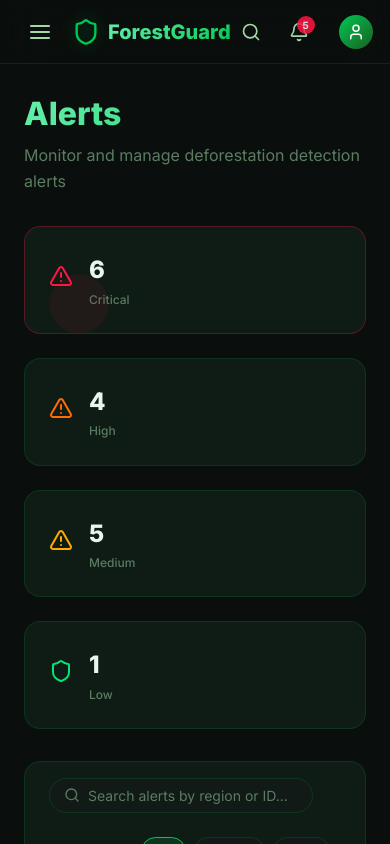
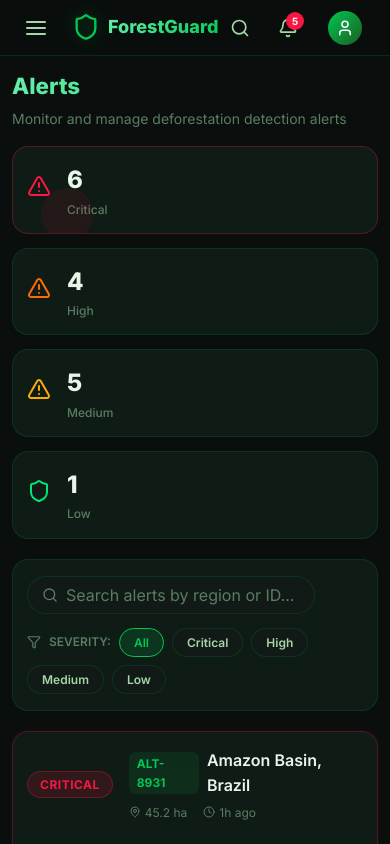
Before and after one commit to kishor1326/deforestation-detection, a React (Vite) app: page /alerts in a window 390 px wide. Shown: the top 844 px of the page. Built offline with nearby package versions, Linux system fonts and the light colour scheme; no server answers.

Commit message:
feat: full mobile + desktop responsive UI overhaul

```diff
--- a/src/App.css
+++ b/src/App.css
@@ -1,7 +1,6 @@
-.app-container {
-  min-height: 100vh;
-}
+.app-container { min-height: 100vh; }
 
+/* Desktop main layout */
 .main-content {
   padding-top: var(--navbar-height);
   margin-left: var(--sidebar-width);
@@ -18,13 +17,20 @@
   padding-top: 0;
 }
 
+/* Mobile layout */
 @media (max-width: 768px) {
   .main-content {
-    margin-left: 0;
+    margin-left: 0 !important;
+    padding-top: var(--navbar-height);
+  }
+  .main-content.full-width {
+    padding-top: 0;
   }
   .main-content.sidebar-collapsed {
-    margin-left: 0;
+    margin-left: 0 !important;
   }
+
+  /* Mobile backdrop when sidebar is open */
   .mobile-sidebar-backdrop {
     display: block;
     position: fixed;
@@ -32,11 +38,15 @@
     left: 0;
     right: 0;
     bottom: 0;
-    background: rgba(0, 0, 0, 0.5);
-    backdrop-filter: blur(4px);
+    background: rgba(0, 0, 0, 0.6);
+    backdrop-filter: blur(2px);
     z-index: 998;
     animation: fadeIn 0.2s ease-out;
   }
+}
+
+@media (min-width: 769px) {
+  .mobile-sidebar-backdrop { display: none !important; }
 }
 
 @keyframes fadeIn {
--- a/src/components/Navbar.css
+++ b/src/components/Navbar.css
@@ -4,7 +4,7 @@
   left: 0;
   right: 0;
   height: var(--navbar-height);
-  background: rgba(10, 15, 13, 0.9);
+  background: rgba(10, 15, 13, 0.95);
   backdrop-filter: blur(20px);
   -webkit-backdrop-filter: blur(20px);
   border-bottom: 1px solid var(--color-border);
@@ -26,13 +26,15 @@
   flex-direction: column;
   gap: 4px;
   background: none;
-  padding: 6px;
+  padding: 8px;
   border-radius: var(--radius-sm);
   transition: background var(--transition-fast);
+  min-width: 40px;
+  min-height: 40px;
+  justify-content: center;
+  align-items: center;
 }
-.menu-toggle:hover {
-  background: var(--color-bg-glass);
-}
+.menu-toggle:hover { background: var(--color-bg-glass); }
 .menu-toggle span {
   display: block;
   width: 20px;
@@ -48,10 +50,7 @@
   gap: var(--space-sm);
   text-decoration: none;
 }
-.brand-icon {
-  color: var(--color-green-primary);
-  filter: drop-shadow(0 0 8px var(--color-green-glow));
-}
+.brand-icon { color: var(--color-green-primary); filter: drop-shadow(0 0 8px var(--color-green-glow)); }
 .brand-text {
   font-size: var(--font-size-xl);
   font-weight: 800;
@@ -80,26 +79,10 @@
   width: 100%;
   transition: all var(--transition-normal);
 }
-.search-bar:focus-within {
-  border-color: var(--color-green-primary);
-  box-shadow: 0 0 12px rgba(0, 200, 83, 0.1);
-}
-.search-bar svg {
-  color: var(--color-text-muted);
-  flex-shrink: 0;
-}
-.search-bar input {
-  background: none;
-  border: none;
-  outline: none;
-  color: var(--color-text-primary);
-  font-family: var(--font-family);
-  font-size: var(--font-size-sm);
-  width: 100%;
-}
-.search-bar input::placeholder {
-  color: var(--color-text-muted);
-}
+.search-bar:focus-within { border-color: var(--color-green-primary); box-shadow: 0 0 12px rgba(0,200,83,0.1); }
+.search-bar svg { color: var(--color-text-muted); flex-shrink: 0; }
+.search-bar input { background: none; border: none; outline: none; color: var(--color-text-primary); font-family: var(--font-family); font-size: var(--font-size-sm); width: 100%; }
+.search-bar input::placeholder { color: var(--color-text-muted); }
 
 .navbar-right {
   display: flex;
@@ -119,10 +102,7 @@
   justify-content: center;
   transition: all var(--transition-fast);
 }
-.nav-icon-btn:hover {
-  background: var(--color-bg-glass);
-  color: var(--color-green-primary);
-}
+.nav-icon-btn:hover { background: var(--color-bg-glass); color: var(--color-green-primary); }
 
 .notification-badge {
   position: absolute;
@@ -158,40 +138,19 @@
   align-items: center;
   justify-content: center;
   color: white;
+  flex-shrink: 0;
 }
-.profile-info {
-  display: flex;
-  flex-direction: column;
-  justify-content: center;
-}
-.profile-name {
-  font-size: var(--font-size-sm);
-  font-weight: 500;
-  color: var(--color-text-primary);
-  line-height: 1.2;
-}
-.logout-btn {
-  background: none;
-  border: none;
-  color: var(--color-text-muted);
-  font-size: 10px;
-  text-align: left;
-  padding: 0;
-  margin-top: 2px;
-  cursor: pointer;
-  transition: color 0.2s;
-}
-.logout-btn:hover {
-  color: #ff5252;
-  text-decoration: underline;
-}
+.profile-info { display: flex; flex-direction: column; justify-content: center; }
+.profile-name { font-size: var(--font-size-sm); font-weight: 500; color: var(--color-text-primary); line-height: 1.2; }
 
-.navbar-right .nav-icon-btn:first-child {
-  display: none;
-}
+/* Desktop: hide the search icon button (search bar is visible) */
+.navbar-right .nav-icon-btn:first-child { display: none; }
 
+/* ── Mobile Navbar ────────────────────────────── */
 @media (max-width: 768px) {
+  .navbar { padding: 0 var(--space-md); }
   .navbar-center { display: none; }
   .navbar-right .nav-icon-btn:first-child { display: flex; }
   .profile-info { display: none; }
+  .brand-text { font-size: var(--font-size-lg); }
 }
--- a/src/index.css
+++ b/src/index.css
@@ -1,7 +1,6 @@
 @import url('https://fonts.googleapis.com/css2?family=Inter:wght@300;400;500;600;700;800;900&display=swap');
 
 :root {
-  /* Colors */
   --color-bg-primary: #0a0f0d;
   --color-bg-secondary: #111a16;
   --color-bg-card: rgba(17, 30, 24, 0.85);
@@ -29,7 +28,6 @@
   --color-severity-medium: #ffab00;
   --color-severity-low: #00e676;
 
-  /* Spacing */
   --space-xs: 4px;
   --space-sm: 8px;
   --space-md: 16px;
@@ -38,7 +36,6 @@
   --space-2xl: 48px;
   --space-3xl: 64px;
 
-  /* Typography */
   --font-family: 'Inter', -apple-system, BlinkMacSystemFont, sans-serif;
   --font-size-xs: 0.75rem;
   --font-size-sm: 0.875rem;
@@ -50,41 +47,39 @@
   --font-size-4xl: 2.5rem;
   --font-size-5xl: 3.5rem;
 
-  /* Radius */
   --radius-sm: 6px;
   --radius-md: 10px;
   --radius-lg: 16px;
   --radius-xl: 24px;
 
-  /* Shadows */
-  --shadow-sm: 0 2px 8px rgba(0, 0, 0, 0.3);
-  --shadow-md: 0 4px 16px rgba(0, 0, 0, 0.4);
-  --shadow-lg: 0 8px 32px rgba(0, 0, 0, 0.5);
-  --shadow-glow: 0 0 20px rgba(0, 200, 83, 0.15);
-  --shadow-glow-strong: 0 0 40px rgba(0, 200, 83, 0.25);
+  --shadow-sm: 0 2px 8px rgba(0,0,0,0.3);
+  --shadow-md: 0 4px 16px rgba(0,0,0,0.4);
+  --shadow-lg: 0 8px 32px rgba(0,0,0,0.5);
+  --shadow-glow: 0 0 20px rgba(0,200,83,0.15);
+  --shadow-glow-strong: 0 0 40px rgba(0,200,83,0.25);
 
-  /* Sidebar */
   --sidebar-width: 260px;
   --sidebar-collapsed: 72px;
   --navbar-height: 64px;
 
-  /* Transitions */
   --transition-fast: 150ms ease;
   --transition-normal: 250ms ease;
   --transition-slow: 400ms ease;
 }
 
-*,
-*::before,
-*::after {
-  box-sizing: border-box;
-  margin: 0;
-  padding: 0;
+@media (max-width: 768px) {
+  :root {
+    --navbar-height: 56px;
+    --space-lg: 14px;
+    --space-xl: 20px;
+    --space-2xl: 28px;
+    --space-3xl: 36px;
+  }
 }
 
-html {
-  scroll-behavior: smooth;
-}
+*, *::before, *::after { box-sizing: border-box; margin: 0; padding: 0; }
+
+html { scroll-behavior: smooth; }
 
 body {
   font-family: var(--font-family);
@@ -96,47 +91,19 @@ body {
   overflow-x: hidden;
 }
 
-a {
-  color: var(--color-green-primary);
-  text-decoration: none;
-  transition: color var(--transition-fast);
-}
+a { color: var(--color-green-primary); text-decoration: none; transition: color var(--transition-fast); }
+a:hover { color: var(--color-green-light); }
 
-a:hover {
-  color: var(--color-green-light);
-}
+button { font-family: var(--font-family); cursor: pointer; border: none; outline: none; }
 
-button {
-  font-family: var(--font-family);
-  cursor: pointer;
-  border: none;
-  outline: none;
-}
+img { max-width: 100%; display: block; }
 
-img {
-  max-width: 100%;
-  display: block;
-}
+::-webkit-scrollbar { width: 4px; }
+::-webkit-scrollbar-track { background: var(--color-bg-primary); }
+::-webkit-scrollbar-thumb { background: var(--color-green-dark); border-radius: 3px; }
+::-webkit-scrollbar-thumb:hover { background: var(--color-green-primary); }
 
-/* Scrollbar */
-::-webkit-scrollbar {
-  width: 6px;
-}
-
-::-webkit-scrollbar-track {
-  background: var(--color-bg-primary);
-}
-
-::-webkit-scrollbar-thumb {
-  background: var(--color-green-dark);
-  border-radius: 3px;
-}
-
-::-webkit-scrollbar-thumb:hover {
-  background: var(--color-green-primary);
-}
-
-/* Utility classes */
+/* Glass Card */
 .glass-card {
   background: var(--color-bg-card);
   border: 1px solid var(--color-border);
@@ -145,13 +112,9 @@ img {
   -webkit-backdrop-filter: blur(20px);
   transition: all var(--transition-normal);
 }
+.glass-card:hover { border-color: var(--color-border-hover); box-shadow: var(--shadow-glow); background: var(--color-bg-card-hover); }
 
-.glass-card:hover {
-  border-color: var(--color-border-hover);
-  box-shadow: var(--shadow-glow);
-  background: var(--color-bg-card-hover);
-}
-
+/* Buttons */
 .btn-primary {
   background: linear-gradient(135deg, var(--color-green-primary), var(--color-green-dark));
   color: #fff;
@@ -163,25 +126,18 @@ img {
   transition: all var(--transition-normal);
   position: relative;
   overflow: hidden;
+  touch-action: manipulation;
+  -webkit-tap-highlight-color: transparent;
+  display: inline-flex;
+  align-items: center;
+  justify-content: center;
+  gap: 8px;
 }
-
-.btn-primary::before {
-  content: '';
-  position: absolute;
-  inset: 0;
-  background: linear-gradient(135deg, transparent, rgba(255, 255, 255, 0.1));
-  opacity: 0;
-  transition: opacity var(--transition-normal);
-}
-
-.btn-primary:hover {
-  transform: translateY(-2px);
-  box-shadow: var(--shadow-glow-strong);
-}
-
-.btn-primary:hover::before {
-  opacity: 1;
-}
+.btn-primary::before { content: ''; position: absolute; inset: 0; background: linear-gradient(135deg, transparent, rgba(255,255,255,0.1)); opacity: 0; transition: opacity var(--transition-normal); }
+.btn-primary:hover { transform: translateY(-2px); box-shadow: var(--shadow-glow-strong); }
+.btn-primary:hover::before { opacity: 1; }
+.btn-primary:active { transform: translateY(0); }
+.btn-primary:disabled { opacity: 0.5; cursor: not-allowed; transform: none; }
 
 .btn-secondary {
   background: transparent;
@@ -192,24 +148,23 @@ img {
   font-weight: 600;
   font-size: var(--font-size-md);
   transition: all var(--transition-normal);
+  touch-action: manipulation;
+  -webkit-tap-highlight-color: transparent;
 }
+.btn-secondary:hover { border-color: var(--color-green-primary); background: var(--color-bg-glass); transform: translateY(-2px); }
+.btn-secondary:active { transform: translateY(0); }
 
-.btn-secondary:hover {
-  border-color: var(--color-green-primary);
-  background: var(--color-bg-glass);
-  transform: translateY(-2px);
-}
-
+/* Page Container */
 .page-container {
   padding: var(--space-lg);
   max-width: 1400px;
   margin: 0 auto;
 }
-
-.page-header {
-  margin-bottom: var(--space-xl);
+@media (max-width: 768px) {
+  .page-container { padding: 12px; }
 }
 
+.page-header { margin-bottom: var(--space-xl); }
 .page-header h1 {
   font-size: var(--font-size-3xl);
   font-weight: 800;
@@ -219,147 +174,47 @@ img {
   background-clip: text;
   margin-bottom: var(--space-xs);
 }
+.page-header p { color: var(--color-text-muted); font-size: var(--font-size-md); }
 
-.page-header p {
-  color: var(--color-text-muted);
-  font-size: var(--font-size-md);
+@media (max-width: 768px) {
+  .page-header { margin-bottom: var(--space-md); }
+  .page-header h1 { font-size: 1.4rem; }
+  .page-header p { font-size: var(--font-size-sm); }
 }
 
-.grid-2 {
-  display: grid;
-  grid-template-columns: repeat(2, 1fr);
-  gap: var(--space-lg);
-}
-
-.grid-3 {
-  display: grid;
-  grid-template-columns: repeat(3, 1fr);
-  gap: var(--space-lg);
-}
-
-.grid-4 {
-  display: grid;
-  grid-template-columns: repeat(4, 1fr);
-  gap: var(--space-lg);
-}
+/* Grid Utilities */
+.grid-2 { display: grid; grid-template-columns: repeat(2, 1fr); gap: var(--space-lg); }
+.grid-3 { display: grid; grid-template-columns: repeat(3, 1fr); gap: var(--space-lg); }
+.grid-4 { display: grid; grid-template-columns: repeat(4, 1fr); gap: var(--space-lg); }
 
 @media (max-width: 1024px) {
-  .grid-4 {
-    grid-template-columns: repeat(2, 1fr);
-  }
-
-  .grid-3 {
-    grid-template-columns: repeat(2, 1fr);
-  }
+  .grid-4 { grid-template-columns: repeat(2, 1fr); }
+  .grid-3 { grid-template-columns: repeat(2, 1fr); }
 }
-
 @media (max-width: 640px) {
-
-  .grid-4,
-  .grid-3,
-  .grid-2 {
-    grid-template-columns: 1fr;
-  }
+  .grid-4, .grid-3, .grid-2 { grid-template-columns: 1fr; gap: var(--space-sm); }
 }
 
 /* Animations */
-@keyframes fadeInUp {
-  from {
-    opacity: 0;
-    transform: translateY(20px);
+@keyframes fadeInUp { from { opacity: 0; transform: translateY(20px); } to { opacity: 1; transform: translateY(0); } }
+@keyframes fadeIn { from { opacity: 0; } to { opacity: 1; } }
+@keyframes pulse { 0%, 100% { opacity: 1; } 50% { opacity: 0.5; } }
+@keyframes glow { 0%, 100% { box-shadow: 0 0 5px var(--color-green-glow); } 50% { box-shadow: 0 0 20px var(--color-green-glow), 0 0 40px var(--color-green-glow); } }
+@keyframes slideInLeft { from { opacity: 0; transform: translateX(-20px); } to { opacity: 1; transform: translateX(0); } }
+@keyframes float { 0%, 100% { transform: translateY(0); } 50% { transform: translateY(-10px); } }
+@keyframes ripple { 0% { transform: scale(1); opacity: 0.6; } 100% { transform: scale(2.5); opacity: 0; } }
+
+.animate-fade-in-up { animation: fadeInUp 0.6s ease forwards; }
+.animate-fade-in { animation: fadeIn 0.4s ease forwards; }
+
+/* Map popup */
+.map-popup { padding: 4px; }
+.map-popup p { margin: 4px 0 0; font-size: 0.85rem; color: #333; }
+
+/* Prevent iOS zoom on inputs */
+@media (max-width: 768px) {
+  input[type="text"], input[type="email"], input[type="number"], select, textarea {
+    font-size: 16px !important;
   }
-
-  to {
-    opacity: 1;
-    transform: translateY(0);
-  }
+  button, a { -webkit-tap-highlight-color: transparent; }
 }
-
-@keyframes fadeIn {
-  from {
-    opacity: 0;
-  }
-
-  to {
-    opacity: 1;
-  }
-}
-
-@keyframes pulse {
-
-  0%,
-  100% {
-    opacity: 1;
-  }
-
-  50% {
-    opacity: 0.5;
-  }
-}
-
-@keyframes glow {
-
-  0%,
-  100% {
-    box-shadow: 0 0 5px var(--color-green-glow);
-  }
-
-  50% {
-    box-shadow: 0 0 20px var(--color-green-glow), 0 0 40px var(--color-green-glow);
-  }
-}
-
-@keyframes slideInLeft {
-  from {
-    opacity: 0;
-    transform: translateX(-20px);
-  }
-
-  to {
-    opacity: 1;
-    transform: translateX(0);
-  }
-}
-
-@keyframes float {
-
-  0%,
-  100% {
-    transform: translateY(0);
-  }
-
-  50% {
-    transform: translateY(-10px);
-  }
-}
-
-@keyframes ripple {
-  0% {
-    transform: scale(1);
-    opacity: 0.6;
-  }
-
-  100% {
-    transform: scale(2.5);
-    opacity: 0;
-  }
-}
-
-.animate-fade-in-up {
-  animation: fadeInUp 0.6s ease forwards;
-}
-
-.animate-fade-in {
-  animation: fadeIn 0.4s ease forwards;
-}
-
-/* Map overrides */
-.map-popup {
-  padding: 4px;
-}
-
-.map-popup p {
-  margin: 4px 0 0;
-  font-size: 0.85rem;
-  color: #333;
-}
```
Also changed, not shown: src/components/Sidebar.css (+37 -38 lines), src/pages/Dashboard.css (+37 -74 lines), src/pages/HuntingConsole.css (+11 -3 lines).
